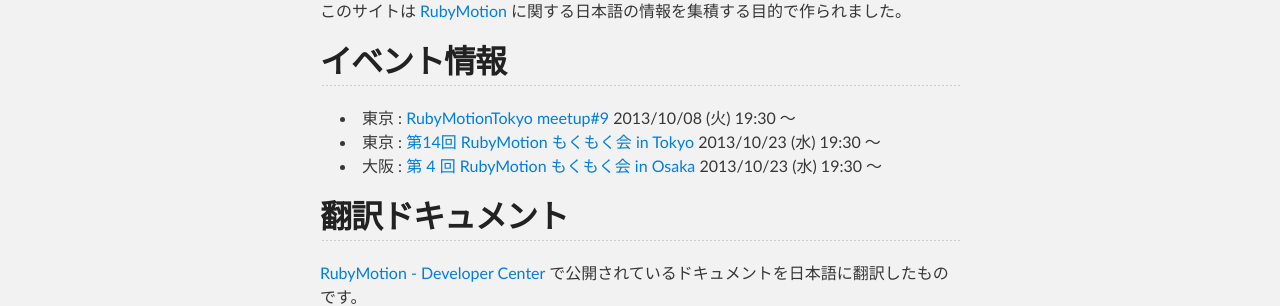
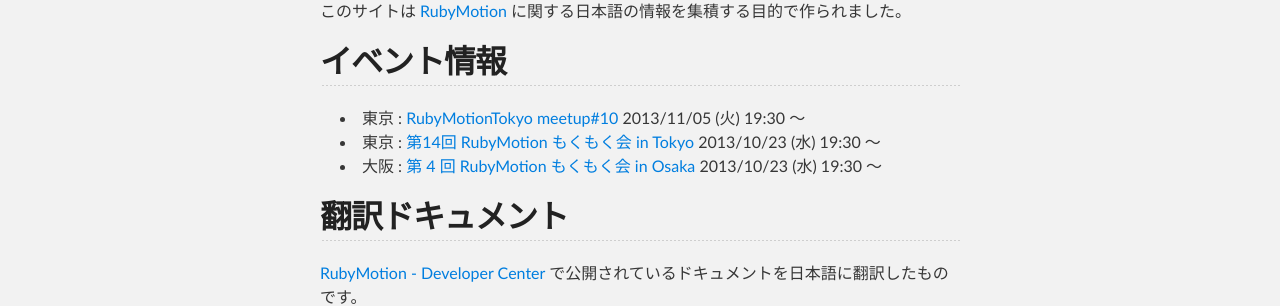
Before and after one commit to RubyMotionJP/rubymotionjp.github.com, a Jekyll site: the page built from index.md, in a window 1280 px wide. Shown: the part 263-569 px from the top of the page. Built offline with Jekyll 4.4.1, drawn with Linux system fonts in a browser that asks for light colours.

Commit message:
Add RubyMotionTokyo meetup#10

```diff
--- a/index.md
+++ b/index.md
@@ -8,7 +8,7 @@
 このサイトは [RubyMotion](http://www.rubymotion.com/) に関する日本語の情報を集積する目的で作られました。
 
 ## イベント情報
-- 東京 : [RubyMotionTokyo meetup#9](http://rubymotion-tokyo.doorkeeper.jp/events/6396) 2013/10/08 (火) 19:30 〜
+- 東京 : [RubyMotionTokyo meetup#10](http://rubymotion-tokyo.doorkeeper.jp/events/6690) 2013/11/05 (火) 19:30 〜
 - 東京 : [第14回 RubyMotion もくもく会 in Tokyo](http://connpass.com/event/3556/) 2013/10/23 (水) 19:30 〜
 - 大阪 : [第 4 回 RubyMotion もくもく会 in Osaka](http://connpass.com/event/3557/) 2013/10/23 (水) 19:30 〜
 
```
